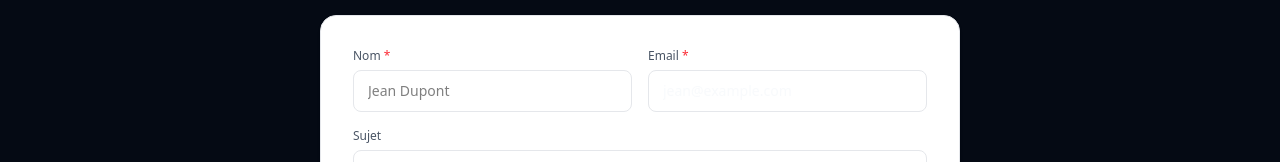
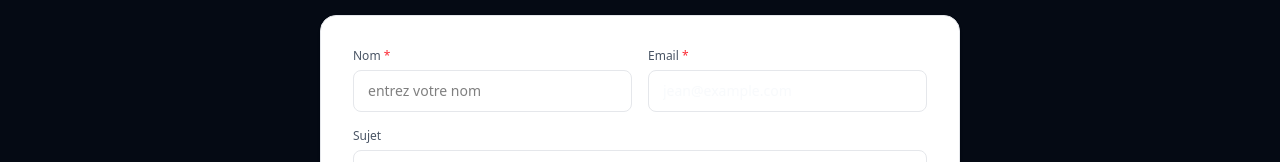
Before and after one commit to erwan-123/portfolio, a Next.js app: page /contacts in a window 1280 px wide. Shown: the part 235-397 px from the top of the page. Built offline with nearby package versions, Linux system fonts and the light colour scheme.

Commit message:
modification des lien github linkindin

```diff
--- a/app/components/ContactForm.tsx
+++ b/app/components/ContactForm.tsx
@@ -9,11 +9,11 @@ const CONTACT_INFO = {
   email: "stevengansop258@gmail.com",
   github: {
     username: "erwan-123",
-    url: "https://github.com/ton-username",
+    url: "https://github.com/erwan-123",
   },
   linkedin: {
     username: "steve Ngansop",
-    url: "https://linkedin.com/in/ton-profil",
+    url: "https://linkedin.com/in/steve ngansop",
   },
 };
 
@@ -150,7 +150,7 @@ export default function ContactForm() {
                 value={formData.name}
                 onChange={handleChange}
                 className="w-full px-3.5 py-2.5 text-sm text-black bg-white border border-gray-200 rounded-lg focus:ring-2 focus:ring-blue-500/30 focus:border-blue-500 outline-none transition"
-                placeholder="Jean Dupont"
+                placeholder="entrez votre nom"
               />
             </div>
 
```
